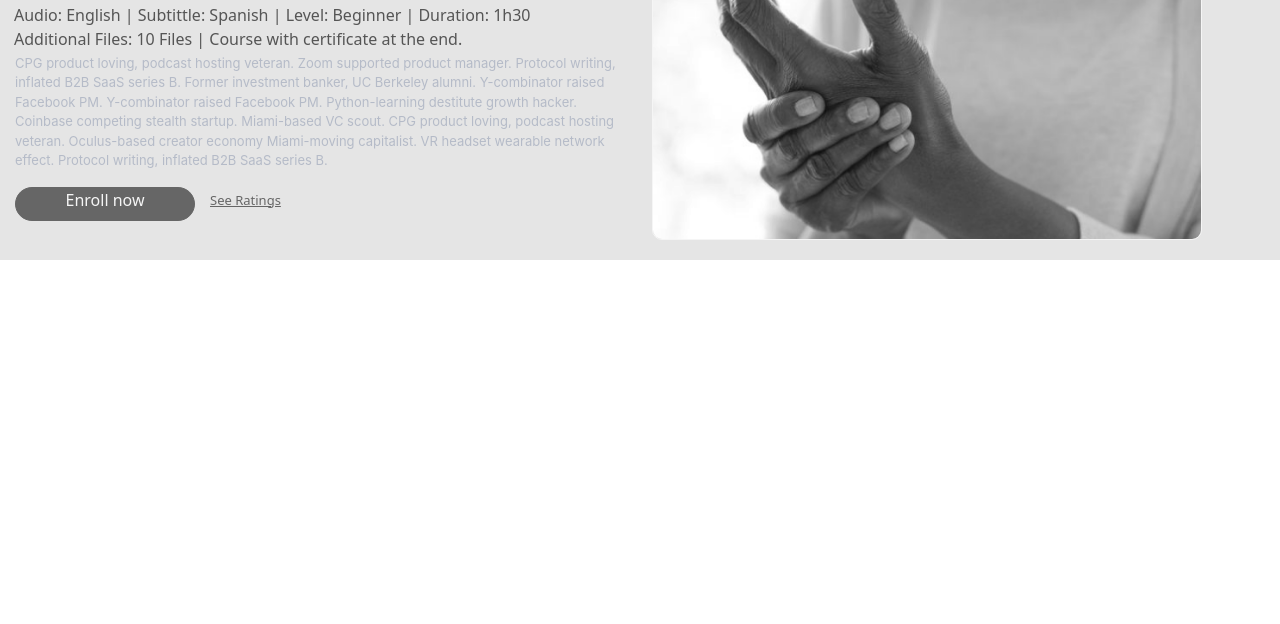
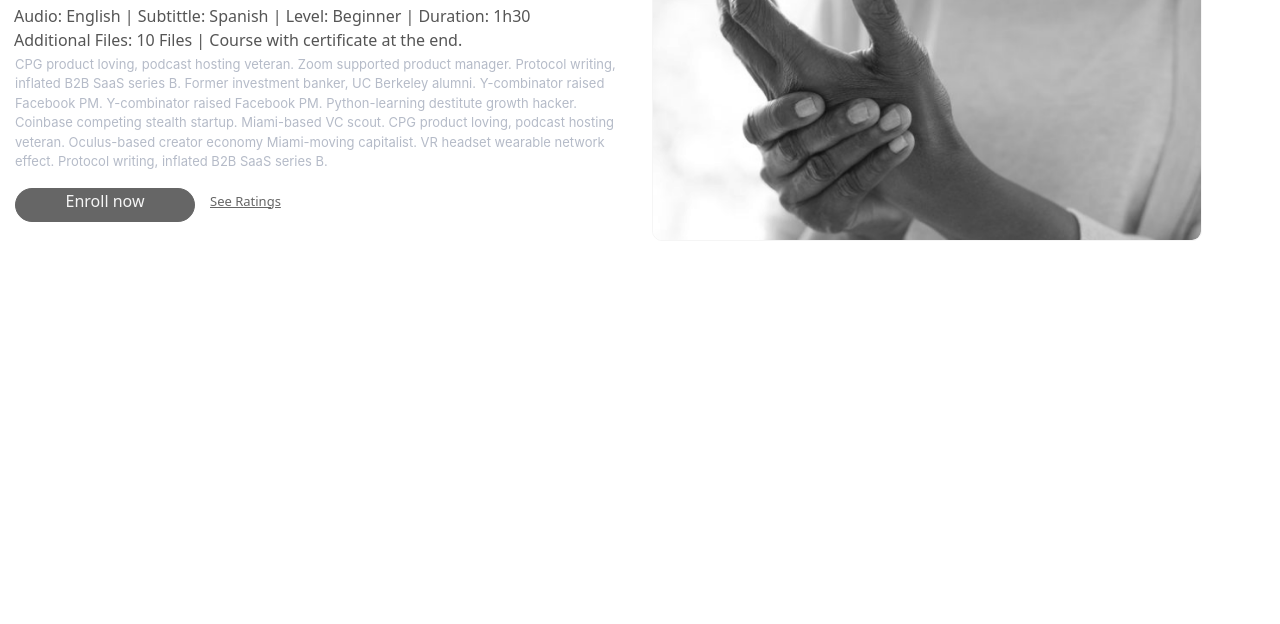
Before and after one commit to pratchad17/LMS-Course-Moodle, a plain HTML site: page index.html in a window 1280 px wide. Shown: the part 176-800 px from the top of the page. Drawn offline with nearby package versions, Linux system fonts and the light colour scheme.

Commit message:
added today

```diff
--- a/style.css
+++ b/style.css
@@ -9,6 +9,7 @@
     grid-gap: 20px;
     padding-right:10px ;
     /* background-color: #FFFFFF; */
+    border-bottom:1PX solid #E5E5E5;
 }
 
 .nav-font{
@@ -25,7 +26,7 @@
 }
 
 .section-part{
-    background-color: #E5E5E5;
+    background-color: #FFFFFF;
     height: 100%;
     width: 100%;
     overflow: hidden;
```
